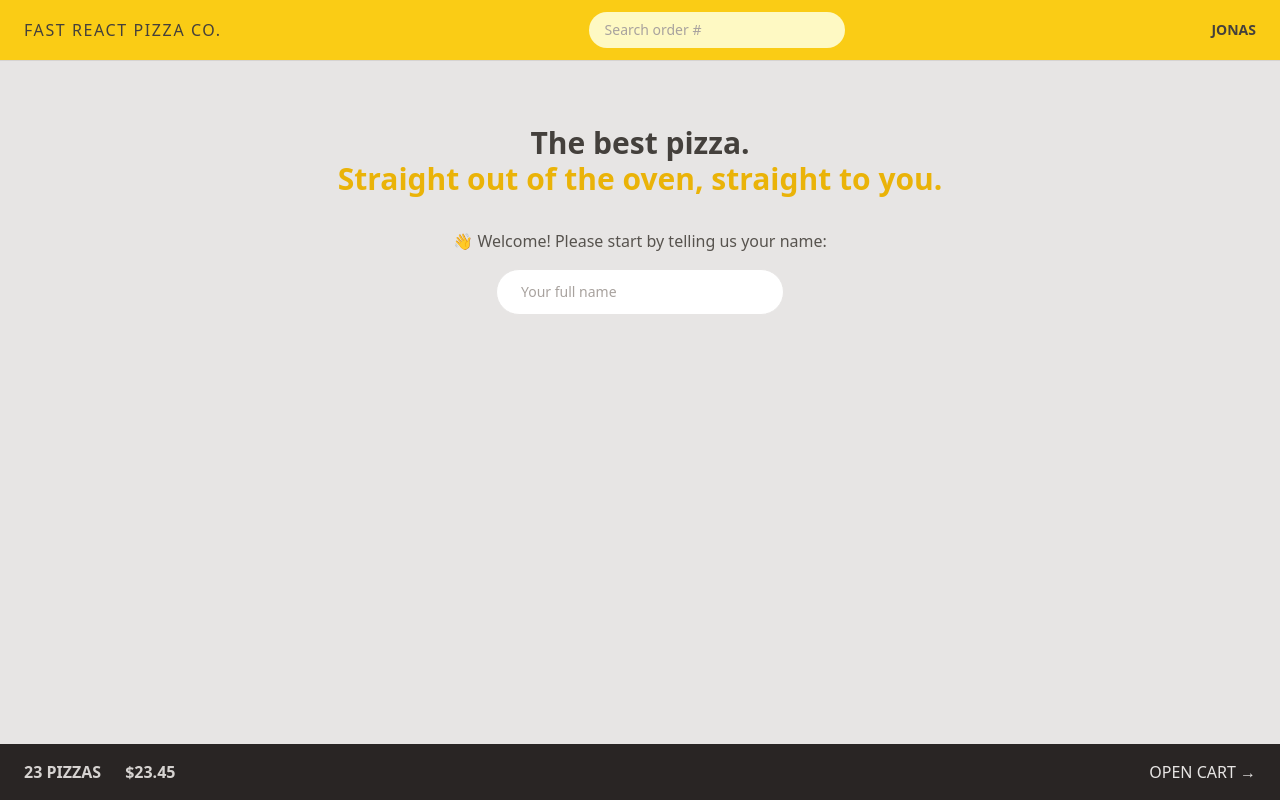
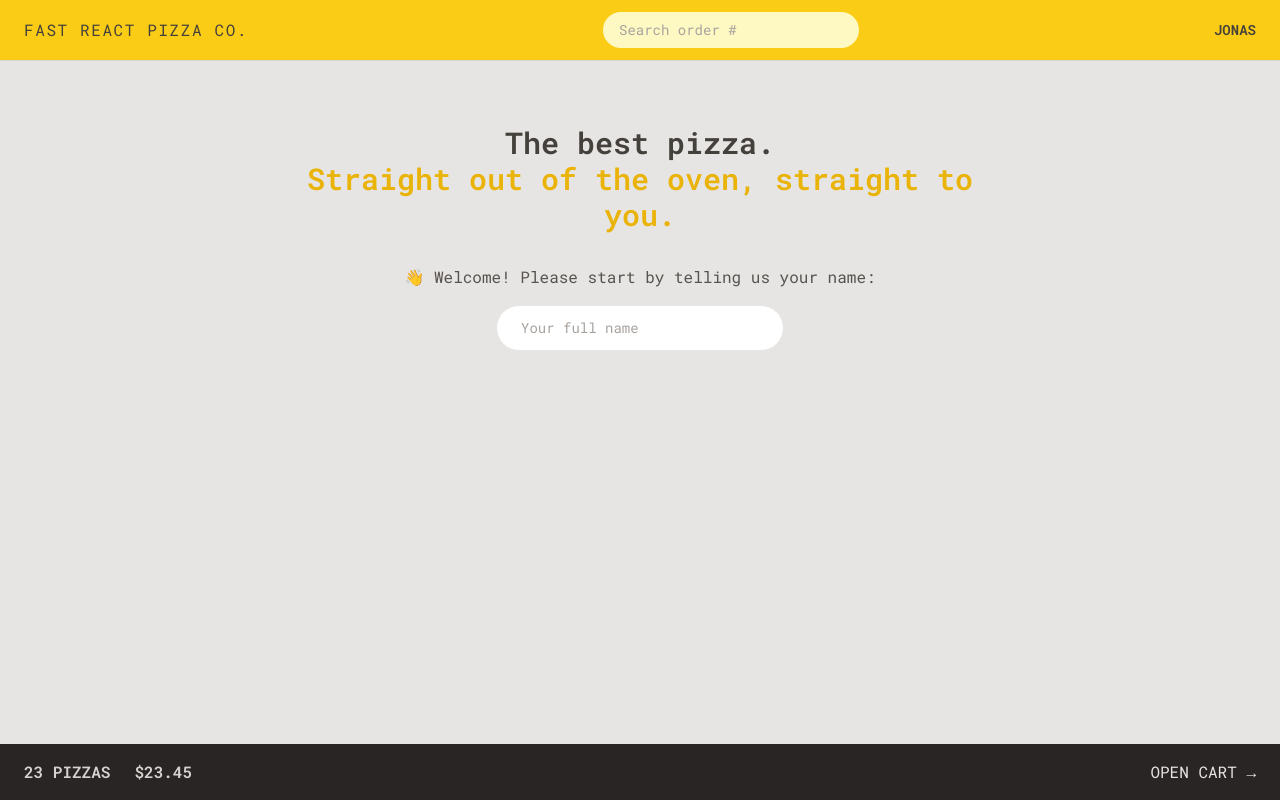
Before and after one commit to NaveedMaq/fast-react-pizza, a React (Vite) app: page / in a window 1280 px wide. Built offline with nearby package versions, Linux system fonts and the light colour scheme.

Commit message:
feat: Add basic styling

```diff
--- a/index.html
+++ b/index.html
@@ -4,6 +4,9 @@
     <meta charset="UTF-8" />
     <link rel="icon" type="image/svg+xml" href="/vite.svg" />
     <meta name="viewport" content="width=device-width, initial-scale=1.0" />
+    <link rel="preconnect" href="https://fonts.googleapis.com">
+<link rel="preconnect" href="https://fonts.gstatic.com" crossorigin>
+<link href="https://fonts.googleapis.com/css2?family=Roboto+Mono:wght@300;400;500;600;700&display=swap" rel="stylesheet">
     <title>Vite + React</title>
   </head>
   <body class='bg-stone-200 text-stone-700'>
--- a/src/index.css
+++ b/src/index.css
@@ -4,19 +4,15 @@
 
 @layer components {
 
-
-
-  /* prettier-ignore */
   .input {
     @apply w-full rounded-full border border-stone-200 px-4 py-2 text-sm transition-all duration-300 placeholder:text-stone-400 focus:outline-none focus:ring focus:ring-yellow-400 md:px-6 md:py-3
   }
-}
 
-/* https://dev.to/afif/i-made-100-css-loaders-for-your-next-project-4eje */
+  /* https://dev.to/afif/i-made-100-css-loaders-for-your-next-project-4eje */
 .loader {
   width: 45px;
   aspect-ratio: 0.75;
-  --c: no-repeat linear-gradient(#333 0 0);
+  --c: no-repeat linear-gradient(theme(colors.stone.800) 0 0);
   background: var(--c) 0% 50%, var(--c) 50% 50%, var(--c) 100% 50%;
   background-size: 20% 50%;
   animation: loading 1s infinite linear;
@@ -39,3 +35,4 @@
     background-position: 0% 50%, 50% 50%, 100% 100%;
   }
 }
+}
--- a/src/ui/Header.jsx
+++ b/src/ui/Header.jsx
@@ -4,7 +4,7 @@
 
 function Header() {
   return (
-    <header className=" flex items-center justify-between border-b border-stone-300 bg-yellow-400 px-4 py-3 uppercase sm:px-6">
+    <header className=" flex items-center justify-between border-b border-stone-300 bg-yellow-400 px-4 py-3  uppercase sm:px-6">
       <Link to="/" className="tracking-widest">
         Fast React Pizza Co.
       </Link>
--- a/src/ui/Loader.jsx
+++ b/src/ui/Loader.jsx
@@ -1,9 +1,9 @@
 function Loader() {
-    return (
-        <div className="loader">
-
-        </div>
-    )
+  return (
+    <div className="absolute inset-0 flex items-center justify-center bg-slate-200/20 backdrop-blur-sm">
+      <div className="loader"></div>
+    </div>
+  );
 }
 
-export default Loader
+export default Loader;
--- a/tailwind.config.js
+++ b/tailwind.config.js
@@ -2,7 +2,18 @@
 export default {
   content: ['./index.html', './src/**/*.{js,ts,jsx,tsx}'],
   theme: {
-    extend: {},
+    fontFamily: {
+      sans: 'Roboto Mono, monospace',
+    },
+
+    extend: {
+      colors: {
+        pizza: '#123456',
+      },
+      height: {
+        screen: '100dvh',
+      },
+    },
   },
   plugins: [],
 };
```
